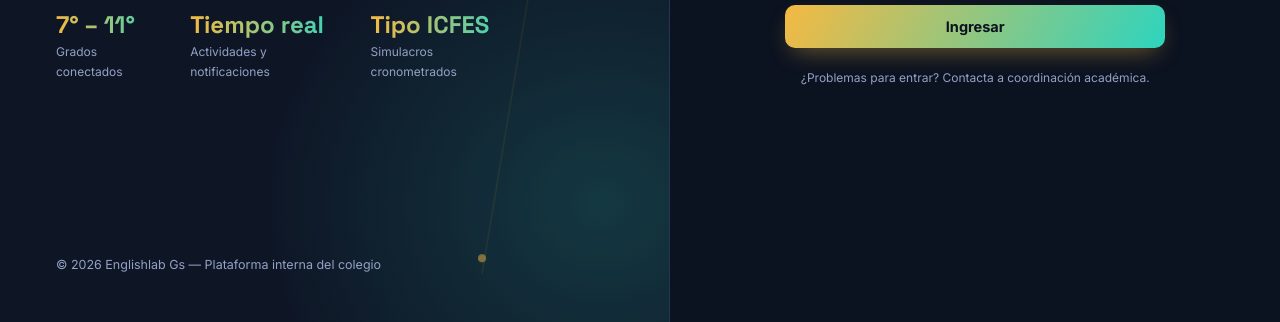
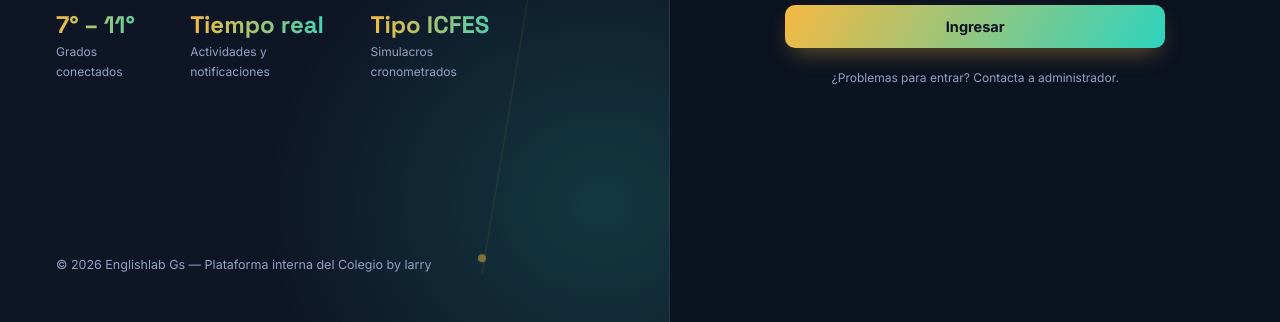
Before and after one commit to larrymadariaga7-cell/englishlab, a plain HTML site: page index.html in a window 1280 px wide. Shown: the part 476-798 px from the top of the page. Drawn offline with nearby package versions, Linux system fonts and the light colour scheme.

Commit message:
Add files via upload

```diff
--- a/index.html
+++ b/index.html
@@ -57,7 +57,7 @@
       </div>
     </div>
 
-    <div class="showcase-footer">© 2026 Englishlab Gs — Plataforma interna del colegio</div>
+    <div class="showcase-footer">© 2026 Englishlab Gs — Plataforma interna del Colegio by larry</div>
   </section>
 
   <section class="login-form-side">
@@ -99,7 +99,7 @@
         <button type="submit" class="btn-primary" id="login-submit">Ingresar</button>
       </form>
 
-      <div class="login-footer">¿Problemas para entrar? Contacta a coordinación académica.</div>
+      <div class="login-footer">¿Problemas para entrar? Contacta a administrador.</div>
     </div>
   </section>
 
```
